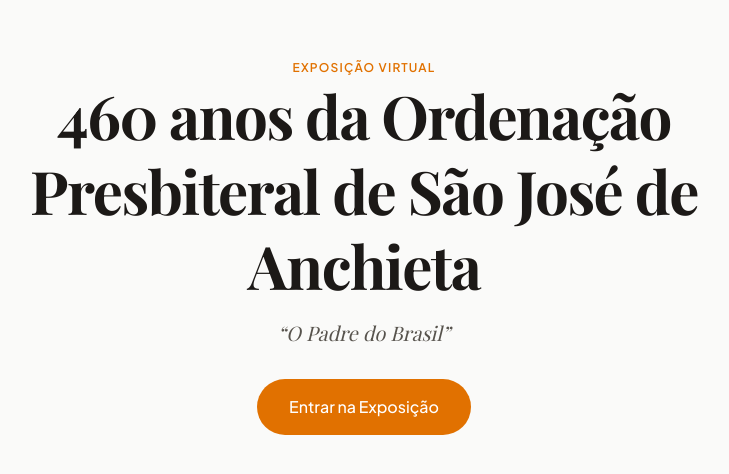
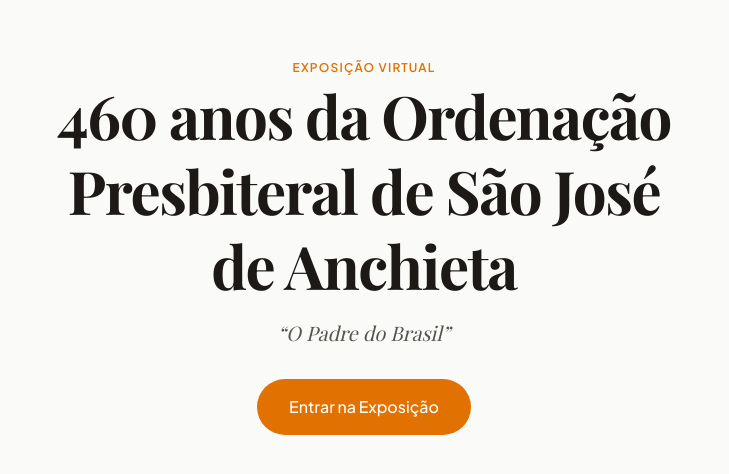
Before and after one commit to Felipe-Monte/exposicao, a Next.js app: page / in a window 1280 px wide. Shown: the part 156-630 px from the top of the page, without its empty margins (276-1005 px from the left). Built offline with nearby package versions, Linux system fonts and the light colour scheme; a web font is replaced by a local one.

Commit message:
feat: adicionado tela cheia

```diff
--- a/app/page.tsx
+++ b/app/page.tsx
@@ -22,10 +22,18 @@ export default function Home() {
   };
 
   return (
-    <div className="min-h-screen bg-stone-50 text-stone-800 font-sans antialiased flex flex-col justify-between">
-      <main className="max-w-4xl w-full mx-auto px-4 py-12 md:py-20 flex-1 flex flex-col items-center justify-center">
+    <div
+      className={`bg-stone-50 text-stone-800 font-sans antialiased flex flex-col ${
+        !showSection ? 'h-dvh overflow-hidden' : 'min-h-screen justify-between'
+      }`}
+    >
+      <main
+        className={`max-w-4xl w-full mx-auto px-4 flex-1 flex flex-col items-center justify-center ${
+          !showSection ? 'h-full py-0' : 'py-12 md:py-20'
+        }`}
+      >
         {!showSection ? (
-          <div className="text-center max-w-2xl mx-auto flex flex-col items-center justify-center gap-8 py-20 md:py-32">
+          <div className="text-center max-w-2xl mx-auto flex flex-col items-center justify-center gap-8 px-4">
             <div className="space-y-4">
               <span className="text-xs uppercase tracking-widest text-amber-600 font-semibold font-sans">
                 Exposição Virtual
```
